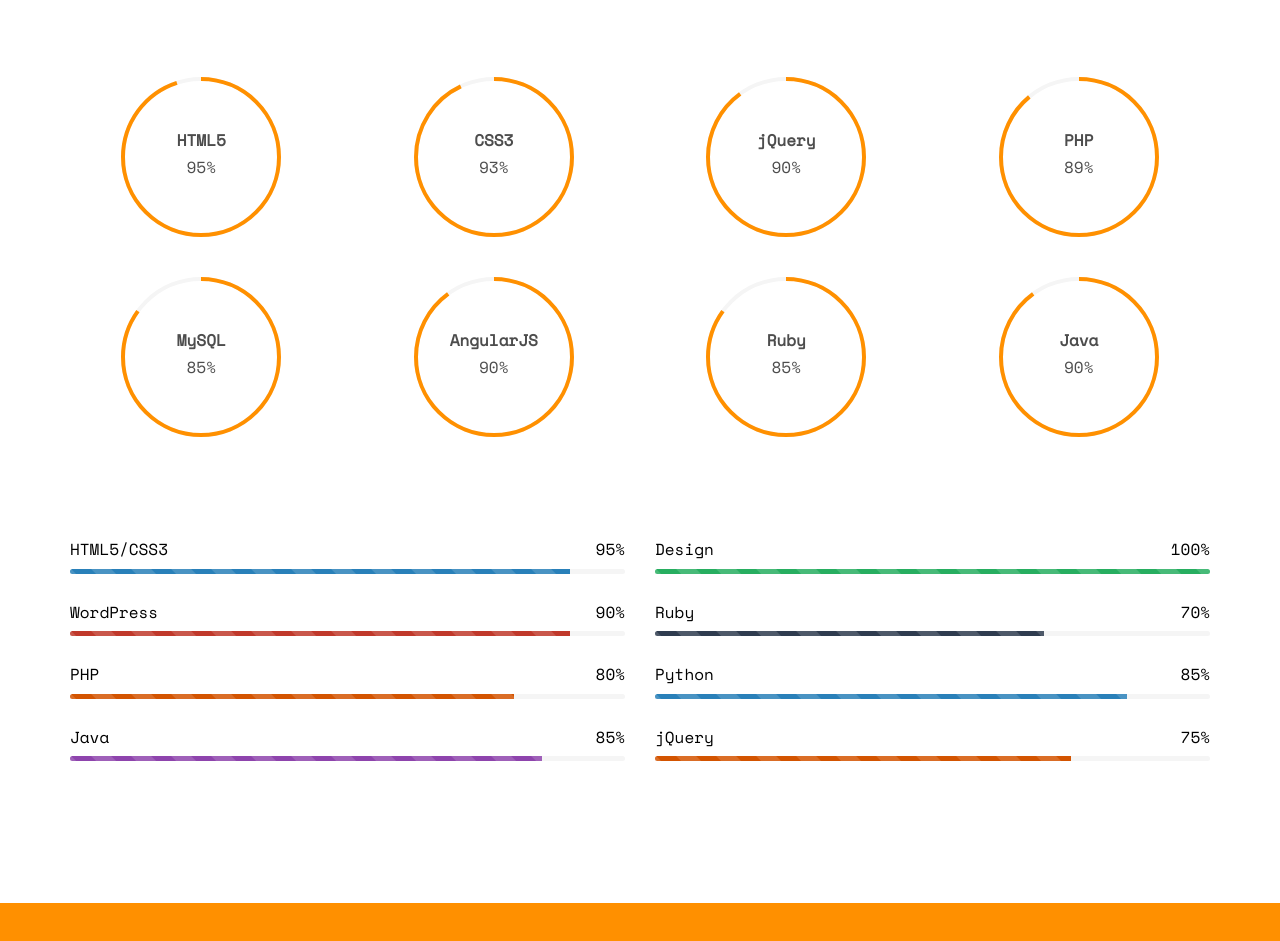
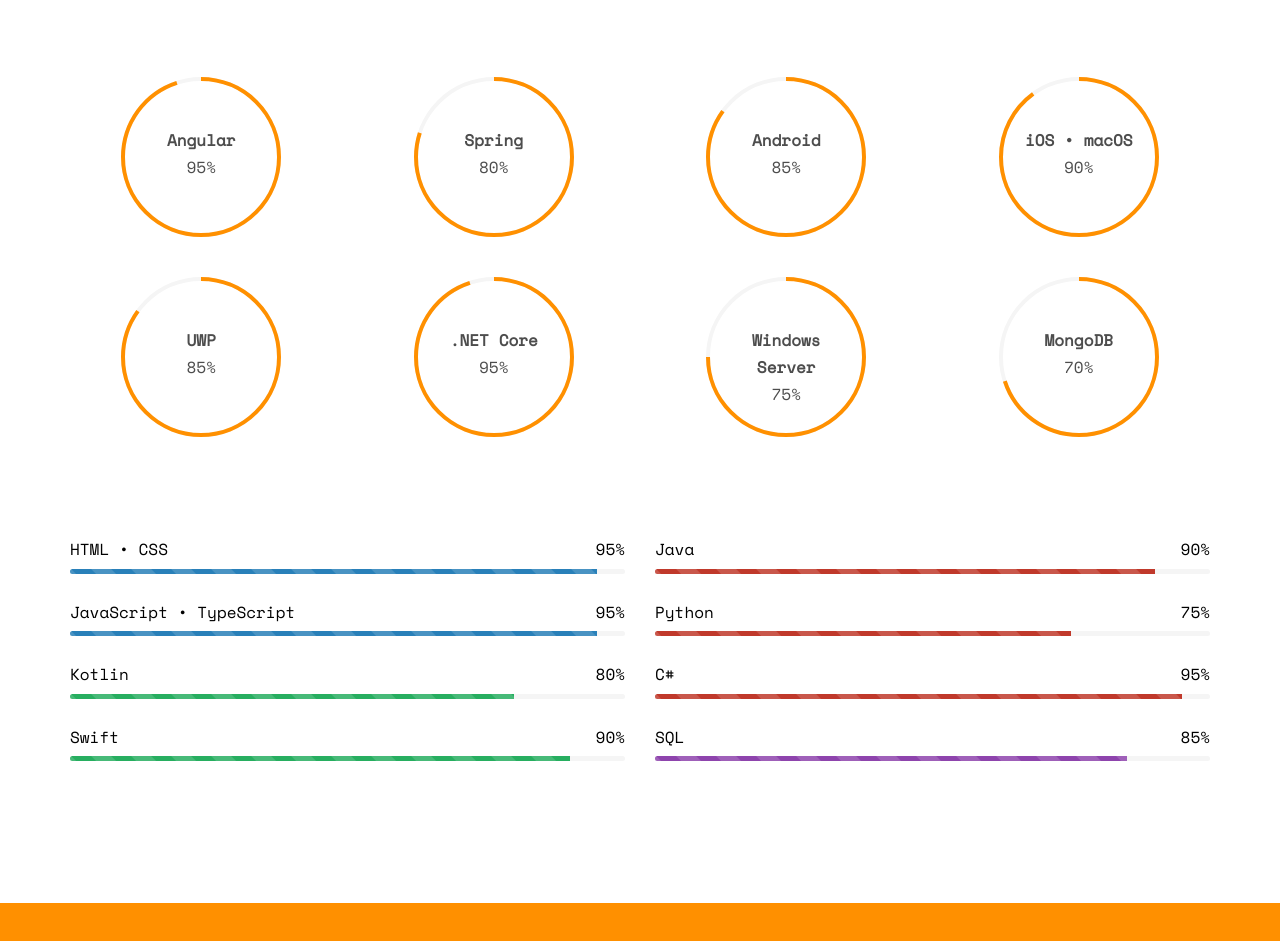
Before and after one commit to MartijnBogaert/martijnbogaert.github.io, a plain HTML site: page index.html in a window 1280 px wide. Shown: the part 5146-6087 px from the top of the page. Drawn offline with nearby package versions, Linux system fonts and the light colour scheme; files whose address does not match are found by name.

Commit message:
Finish skills section

```diff
--- a/index.html
+++ b/index.html
@@ -283,7 +283,8 @@
 								</span>
 								<div class="feature-copy">
 									<h3>Web Development</h3>
-									<p>I develop simple static websites, data-driven dynamic web applications and everything in between.</p>
+									<p>I develop simple static websites, data-driven dynamic web applications and
+										everything in between.</p>
 								</div>
 							</div>
 						</div>
@@ -295,7 +296,8 @@
 								</span>
 								<div class="feature-copy">
 									<h3>Mobile Development</h3>
-									<p>I build applications for all major mobile OSes. That's iOS, iPadOS, watchOS and everything Android.</p>
+									<p>I build applications for all major mobile OSes. That's iOS, iPadOS, watchOS and
+										everything Android.</p>
 								</div>
 							</div>
 
@@ -307,7 +309,8 @@
 								</span>
 								<div class="feature-copy">
 									<h3>Desktop Development</h3>
-									<p>I make cross-OS programs on the one hand and native Windows or macOS applications on the other.</p>
+									<p>I make cross-OS programs on the one hand and native Windows or macOS applications
+										on the other.</p>
 								</div>
 							</div>
 						</div>
@@ -348,7 +351,8 @@
 								</span>
 								<div class="feature-copy">
 									<h3>Analytics</h3>
-									<p>I love working together with clients and narrowing the gap between business and the development.</p>
+									<p>I love working together with clients and narrowing the gap between business and
+										the development.</p>
 								</div>
 							</div>
 						</div>
@@ -366,43 +370,69 @@
 				</div>
 				<div class="row row-pb-md">
 					<div class="col-md-3 col-sm-6 col-xs-12 text-center">
-						<div class="chart" data-percent="95"><span><strong>HTML5</strong>95%</span></div>
+						<div class="chart" data-percent="95"><span><strong>Angular</strong>95%</span></div>
 					</div>
 					<div class="col-md-3 col-sm-6 col-xs-12 text-center">
-						<div class="chart" data-percent="93"><span><strong>CSS3</strong>93%</span></div>
+						<div class="chart" data-percent="80"><span><strong>Spring</strong>80%</span></div>
 					</div>
 					<div class="col-md-3 col-sm-6 col-xs-12 text-center">
-						<div class="chart" data-percent="90"><span><strong>jQuery</strong>90%</span></div>
-					</div>
-
-					<div class="col-md-3 col-sm-6 col-xs-12 text-center">
-						<div class="chart" data-percent="89"><span><strong>PHP</strong>89%</span></div>
+						<div class="chart" data-percent="85"><span><strong>Android</strong>85%</span></div>
 					</div>
 					<div class="col-md-3 col-sm-6 col-xs-12 text-center">
-						<div class="chart" data-percent="85"><span><strong>MySQL</strong>85%</span></div>
+						<div class="chart" data-percent="90"><span><strong>iOS • macOS</strong>90%</span></div>
 					</div>
 					<div class="col-md-3 col-sm-6 col-xs-12 text-center">
-						<div class="chart" data-percent="90"><span><strong>AngularJS</strong>90%</span></div>
+						<div class="chart" data-percent="85"><span><strong>UWP</strong>85%</span></div>
 					</div>
 					<div class="col-md-3 col-sm-6 col-xs-12 text-center">
-						<div class="chart" data-percent="85"><span><strong>Ruby</strong>85%</span></div>
+						<div class="chart" data-percent="95"><span><strong>.NET Core</strong>95%</span></div>
 					</div>
 					<div class="col-md-3 col-sm-6 col-xs-12 text-center">
-						<div class="chart" data-percent="90"><span><strong>Java</strong>90%</span></div>
+						<div class="chart" data-percent="75"><span><strong>Windows<br>Server</strong>75%</span></div>
+					</div>
+					<div class="col-md-3 col-sm-6 col-xs-12 text-center">
+						<div class="chart" data-percent="70"><span><strong>MongoDB</strong>70%</span></div>
 					</div>
 				</div>
 				<div class="row">
 					<div class="col-md-6">
 						<div class="progress-wrap">
-							<h3><span class="name-left">HTML5/CSS3</span><span class="value-right">95%</span></h3>
+							<h3><span class="name-left">HTML • CSS</span><span class="value-right">95%</span></h3>
 							<div class="progress">
 								<div class="progress-bar progress-bar-1 progress-bar-striped active" role="progressbar"
+									aria-valuenow="95" aria-valuemin="0" aria-valuemax="100" style="width:95%">
+								</div>
+							</div>
+						</div>
+						<div class="progress-wrap">
+							<h3><span class="name-left">JavaScript • TypeScript</span><span
+									class="value-right">95%</span></h3>
+							<div class="progress">
+								<div class="progress-bar progress-bar-1 progress-bar-striped active" role="progressbar"
+									aria-valuenow="95" aria-valuemin="0" aria-valuemax="100" style="width:95%">
+								</div>
+							</div>
+						</div>
+						<div class="progress-wrap">
+							<h3><span class="name-left">Kotlin</span><span class="value-right">80%</span></h3>
+							<div class="progress">
+								<div class="progress-bar progress-bar-5 progress-bar-striped active" role="progressbar"
+									aria-valuenow="80" aria-valuemin="0" aria-valuemax="100" style="width:80%">
+								</div>
+							</div>
+						</div>
+						<div class="progress-wrap">
+							<h3><span class="name-left">Swift</span><span class="value-right">90%</span></h3>
+							<div class="progress">
+								<div class="progress-bar progress-bar-5 progress-bar-striped active" role="progressbar"
 									aria-valuenow="90" aria-valuemin="0" aria-valuemax="100" style="width:90%">
 								</div>
 							</div>
 						</div>
+					</div>
+					<div class="col-md-6">
 						<div class="progress-wrap">
-							<h3><span class="name-left">WordPress</span><span class="value-right">90%</span></h3>
+							<h3><span class="name-left">Java</span><span class="value-right">90%</span></h3>
 							<div class="progress">
 								<div class="progress-bar progress-bar-2 progress-bar-striped active" role="progressbar"
 									aria-valuenow="90" aria-valuemin="0" aria-valuemax="100" style="width:90%">
@@ -410,52 +440,26 @@
 							</div>
 						</div>
 						<div class="progress-wrap">
-							<h3><span class="name-left">PHP</span><span class="value-right">80%</span></h3>
+							<h3><span class="name-left">Python</span><span class="value-right">75%</span></h3>
 							<div class="progress">
-								<div class="progress-bar progress-bar-3 progress-bar-striped active" role="progressbar"
-									aria-valuenow="80" aria-valuemin="0" aria-valuemax="100" style="width:80%">
+								<div class="progress-bar progress-bar-2 progress-bar-striped active" role="progressbar"
+									aria-valuenow="75" aria-valuemin="0" aria-valuemax="100" style="width:75%">
 								</div>
 							</div>
 						</div>
 						<div class="progress-wrap">
-							<h3><span class="name-left">Java</span><span class="value-right">85%</span></h3>
+							<h3><span class="name-left">C#</span><span class="value-right">95%</span></h3>
 							<div class="progress">
-								<div class="progress-bar progress-bar-4 progress-bar-striped active" role="progressbar"
-									aria-valuenow="85" aria-valuemin="0" aria-valuemax="100" style="width:85%">
-								</div>
-							</div>
-						</div>
-					</div>
-					<div class="col-md-6">
-						<div class="progress-wrap">
-							<h3><span class="name-left">Design</span><span class="value-right">100%</span></h3>
-							<div class="progress">
-								<div class="progress-bar progress-bar-5 progress-bar-striped active" role="progressbar"
-									aria-valuenow="100" aria-valuemin="0" aria-valuemax="100" style="width:100%">
+								<div class="progress-bar progress-bar-2 progress-bar-striped active" role="progressbar"
+									aria-valuenow="95" aria-valuemin="0" aria-valuemax="100" style="width:95%">
 								</div>
 							</div>
 						</div>
 						<div class="progress-wrap">
-							<h3><span class="name-left">Ruby</span><span class="value-right">70%</span></h3>
+							<h3><span class="name-left">SQL</span><span class="value-right">85%</span></h3>
 							<div class="progress">
-								<div class="progress-bar progress-bar-striped active" role="progressbar"
-									aria-valuenow="70" aria-valuemin="0" aria-valuemax="100" style="width:70%">
-								</div>
-							</div>
-						</div>
-						<div class="progress-wrap">
-							<h3><span class="name-left">Python</span><span class="value-right">85%</span></h3>
-							<div class="progress">
-								<div class="progress-bar progress-bar-1 progress-bar-striped active" role="progressbar"
+								<div class="progress-bar progress-bar-4 progress-bar-striped active" role="progressbar"
 									aria-valuenow="85" aria-valuemin="0" aria-valuemax="100" style="width:85%">
-								</div>
-							</div>
-						</div>
-						<div class="progress-wrap">
-							<h3><span class="name-left">jQuery</span><span class="value-right">75%</span></h3>
-							<div class="progress">
-								<div class="progress-bar progress-bar-3 progress-bar-striped active" role="progressbar"
-									aria-valuenow="75" aria-valuemin="0" aria-valuemax="100" style="width:75%">
 								</div>
 							</div>
 						</div>
```
